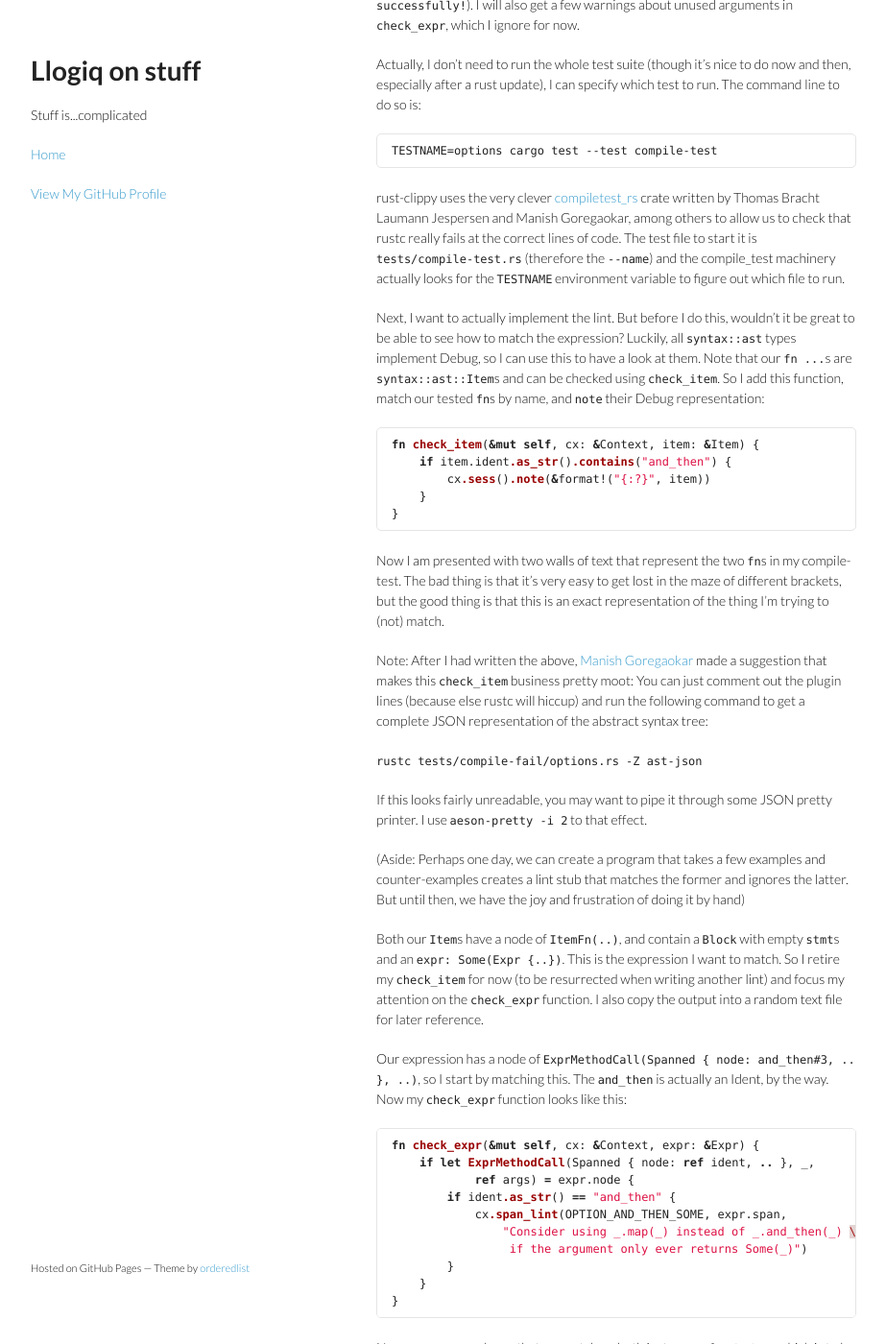
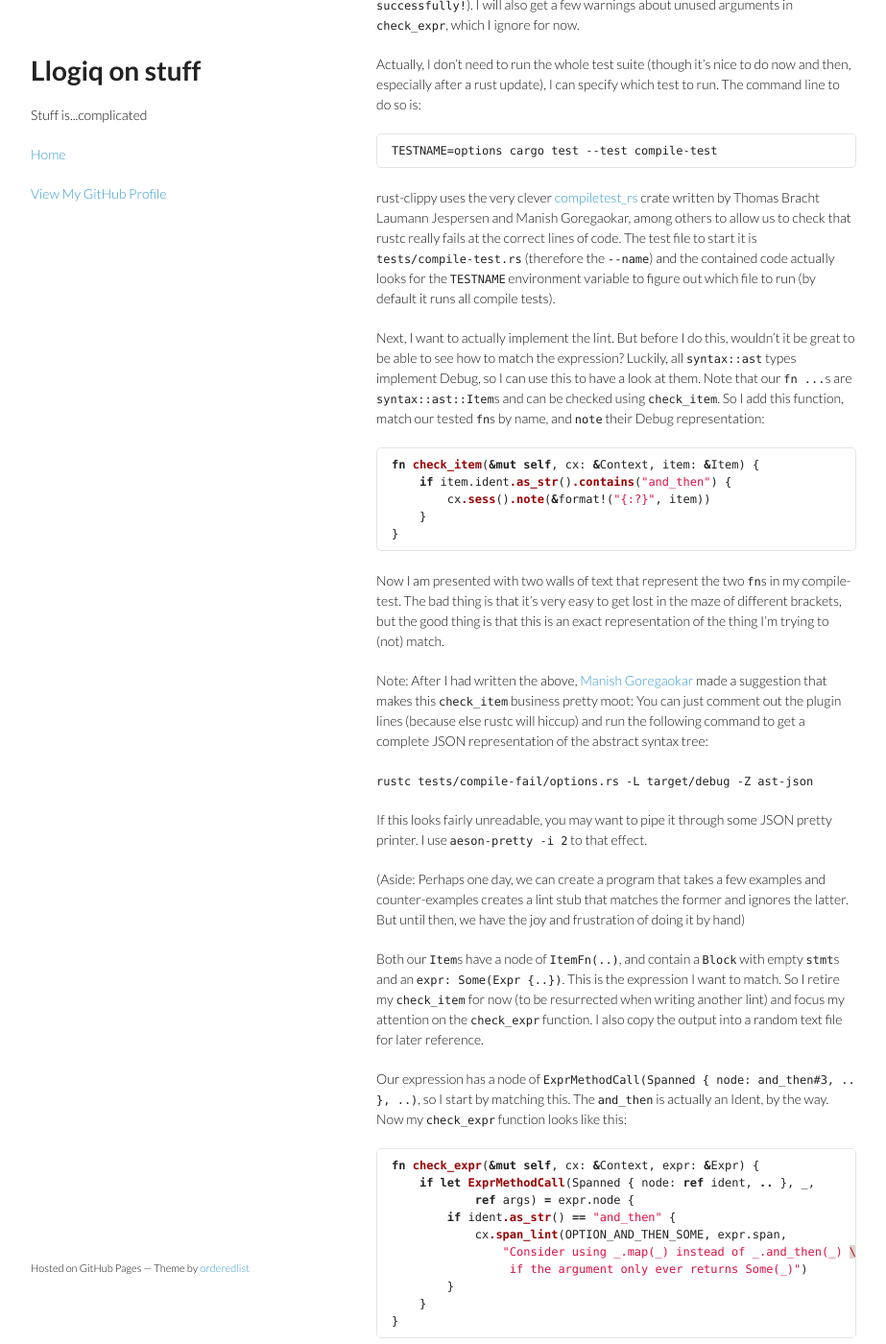
Before and after one commit to llogiq/llogiq.github.io, a Jekyll site: the page built from _posts/2015-06-04-workflows.md, in a window 1280 px wide and 1400 px high, scrolled down 2096 px. Shown: the whole window at 96% size, without its empty margins (178-1101 px from the left). Built offline with Jekyll 4.4.1, drawn with Linux system fonts in a browser that asks for light colours.

Commit message:
fixed json output command

```diff
--- a/_posts/2015-06-04-workflows.md
+++ b/_posts/2015-06-04-workflows.md
@@ -133,9 +133,10 @@ rust-clippy uses the very clever
 [compiletest_rs](https://crates.io/crates/compiletest_rs) crate written
 by Thomas Bracht Laumann Jespersen and Manish Goregaokar, among others
 to allow us to check that rustc really fails at the correct lines of
-code. The test file to start it is `tests/compile-test.rs` (therefore
-the `--name`) and the compile_test machinery actually looks for the
-`TESTNAME` environment variable to figure out which file to run.
+code. The test file to start it is [`tests/compile-test.rs`](https://github.com/Manishearth/rust-clippy/blob/master/tests/compile-test.rs) (therefore
+the `--name`) and the contained code actually looks for the `TESTNAME`
+environment variable to figure out which file to run (by default it
+runs all compile tests).
 
 Next, I want to actually implement the lint. But before I do this,
 wouldn't it be great to be able to see how to match the expression?
@@ -164,7 +165,7 @@ out the plugin lines (because else rustc will hiccup) and run the
 following command to get a complete JSON representation of the abstract
 syntax tree:
 
-`rustc tests/compile-fail/options.rs -Z ast-json`
+`rustc tests/compile-fail/options.rs -L target/debug -Z ast-json`
 
 If this looks fairly unreadable, you may want to pipe it through some
 JSON pretty printer. I use `aeson-pretty -i 2` to that effect.
```
